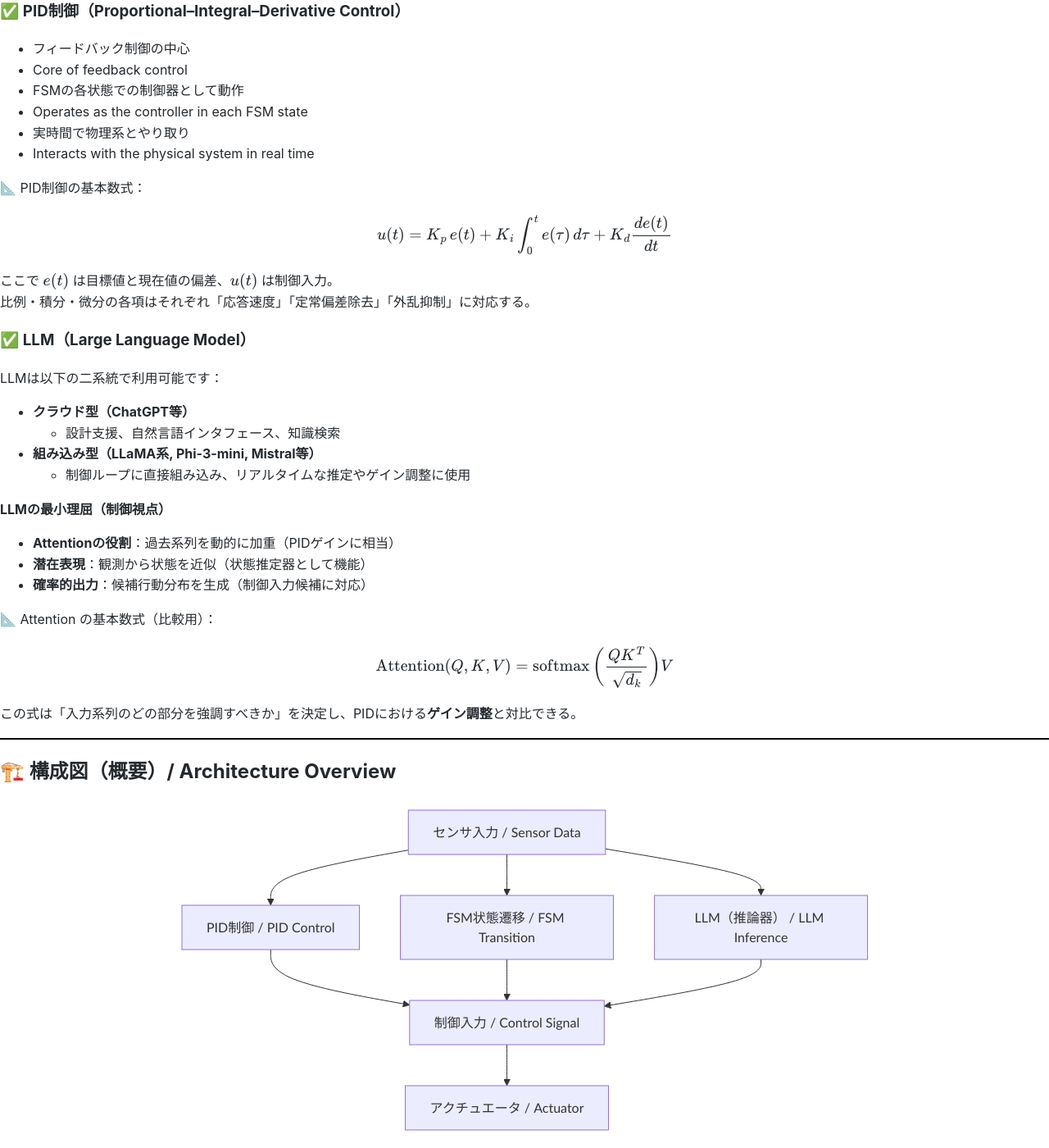
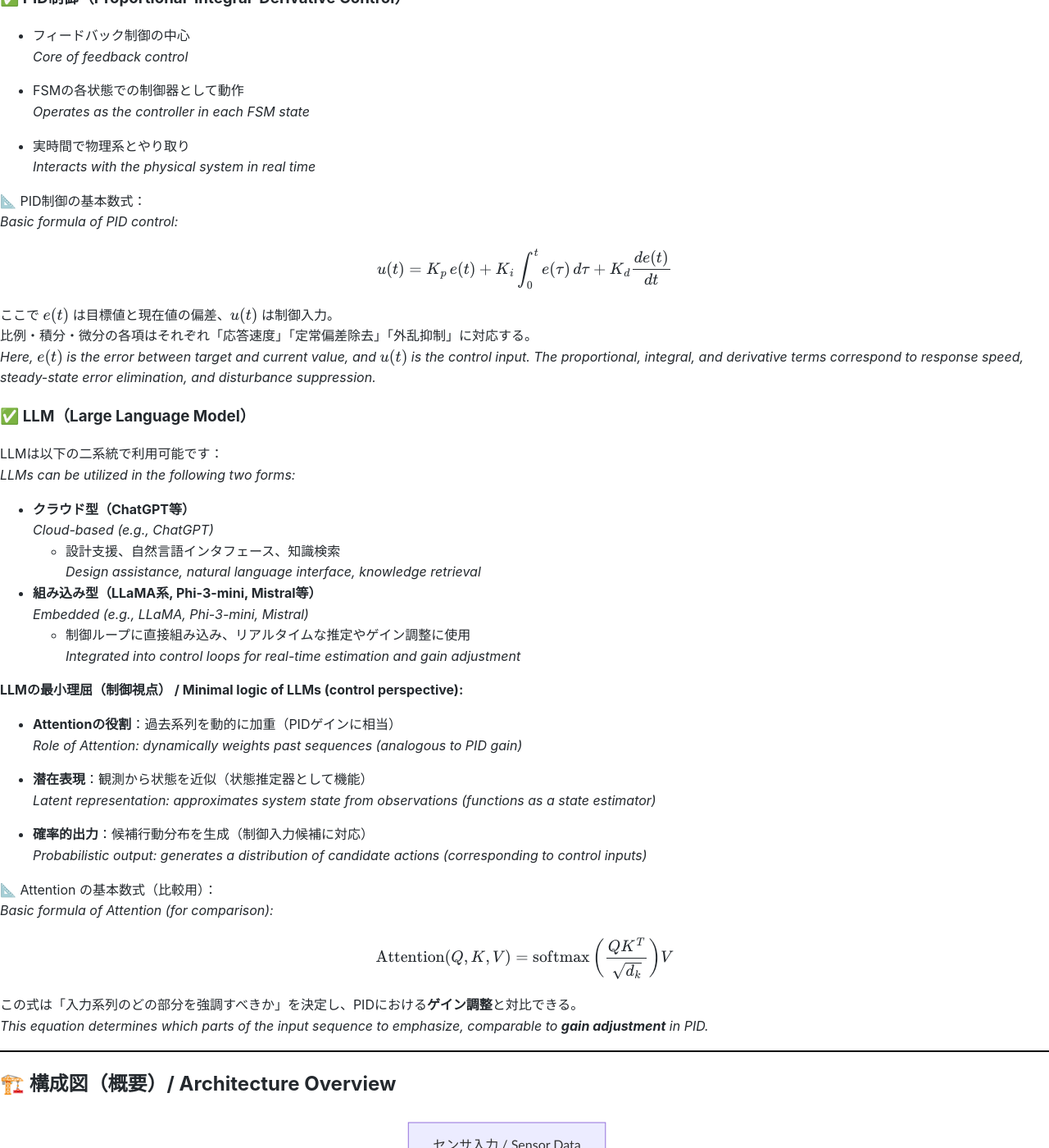
Before and after one commit to Samizo-AITL/EduController, a Jekyll site: the page built from part09_llm_hybrid/theory/01_fsm_pid_llm.md, in a window 1280 px wide and 1400 px high, scrolled down 969 px. Shown: the whole window at 82% size. Built offline with Jekyll 4.4.1, drawn with Linux system fonts in a browser that asks for light colours; some of the changed text lies outside the part shown.

Commit message:
Update 01_fsm_pid_llm.md

```diff
--- a/part09_llm_hybrid/theory/01_fsm_pid_llm.md
+++ b/part09_llm_hybrid/theory/01_fsm_pid_llm.md
@@ -7,28 +7,26 @@ permalink: /part09_llm_hybrid/theory/01_fsm_pid_llm.html
 ---
 
 # 🤖 01. FSM・PID・LLMによるハイブリッド制御（AITL構想）
-**Hybrid Control with FSM, PID, and LLM (AITL Framework)**
+*Hybrid Control with FSM, PID, and LLM (AITL Framework)*
 
 ---
 
 本節では、FSM（本能層）、PID（理性層）、LLM（知性層）という
 **三層構造のハイブリッド制御アーキテクチャ**である「AITL構想」について解説します。
-
-This section explains the **three-layer hybrid control architecture** — FSM (Instinct Layer), PID (Reasoning Layer), and LLM (Intelligence Layer) — known as the **AITL Framework**.
+*This section explains the three-layer hybrid control architecture — FSM (Instinct Layer), PID (Reasoning Layer), and LLM (Intelligence Layer) — known as the AITL Framework.*
 
 ---
 
 ## 🧠 **AITL構想とは？ / What is AITL Framework?**
 
 AITL（Artificial Instinct–Thinking–Language）は、以下の3層構造を持つ制御モデルです：
-
-AITL (Artificial Instinct–Thinking–Language) is a control model with the following three layers:
+*AITL (Artificial Instinct–Thinking–Language) is a control model with the following three layers:*
 
 | **層 / Layer** | **要素 / Element** | **役割 / Role** |
 |----|------|------|
-| **本能層 / Instinct Layer** | FSM（状態機械 / Finite State Machine） | 基本動作やルール実行（ON/OFF制御、フロー制御）<br>Executes basic operations and rules (ON/OFF, flow control) |
-| **理性層 / Reasoning Layer** | PID制御（Proportional–Integral–Derivative） | 物理系の安定・精度を保証する連続制御<br>Ensures stability and precision of physical systems |
-| **知性層 / Intelligence Layer** | LLM（大規模言語モデル / Large Language Model） | 状況判断・例外対応・目的推論・対話<br>Contextual reasoning, exception handling, goal inference, and dialogue |
+| **本能層 / Instinct Layer** | FSM（状態機械 / Finite State Machine） | 基本動作やルール実行（ON/OFF制御、フロー制御）<br>*Executes basic operations and rules (ON/OFF, flow control)* |
+| **理性層 / Reasoning Layer** | PID制御（Proportional–Integral–Derivative） | 物理系の安定・精度を保証する連続制御<br>*Ensures stability and precision of physical systems* |
+| **知性層 / Intelligence Layer** | LLM（大規模言語モデル / Large Language Model） | 状況判断・例外対応・目的推論・対話<br>*Contextual reasoning, exception handling, goal inference, and dialogue* |
 
 ---
 
@@ -37,20 +35,24 @@ AITL (Artificial Instinct–Thinking–Language) is a control model with the fol
 ### ✅ **FSM（状態機械 / Finite State Machine）**
 
 - タスクの流れや状態遷移条件を定義
-- Defines the flow of tasks and state transition conditions
-- 例 / Example：ロボットの「停止 → 前進 → 回避」フロー
-  Robot flow: "Stop → Move Forward → Avoid"
+  *Defines the flow of tasks and state transition conditions*
+
+- 例：ロボットの「停止 → 前進 → 回避」フロー
+  *Example: Robot flow "Stop → Move Forward → Avoid"*
 
 ### ✅ **PID制御（Proportional–Integral–Derivative Control）**
 
 - フィードバック制御の中心
-- Core of feedback control
+  *Core of feedback control*
+
 - FSMの各状態での制御器として動作
-- Operates as the controller in each FSM state
+  *Operates as the controller in each FSM state*
+
 - 実時間で物理系とやり取り
-- Interacts with the physical system in real time
+  *Interacts with the physical system in real time*
 
 📐 PID制御の基本数式：
+*Basic formula of PID control:*
 
 $$
 u(t) = K_p \, e(t) + K_i \int_0^t e(\tau) \, d\tau + K_d \frac{de(t)}{dt}
@@ -58,28 +60,42 @@ $$
 
 ここで $e(t)$ は目標値と現在値の偏差、$u(t)$ は制御入力。
 比例・積分・微分の各項はそれぞれ「応答速度」「定常偏差除去」「外乱抑制」に対応する。
+*Here, $e(t)$ is the error between target and current value, and $u(t)$ is the control input. The proportional, integral, and derivative terms correspond to response speed, steady-state error elimination, and disturbance suppression.*
 
 ### ✅ **LLM（Large Language Model）**
 
 LLMは以下の二系統で利用可能です：
+*LLMs can be utilized in the following two forms:*
 
 - **クラウド型（ChatGPT等）**
+  *Cloud-based (e.g., ChatGPT)*
   - 設計支援、自然言語インタフェース、知識検索
+    *Design assistance, natural language interface, knowledge retrieval*
+
 - **組み込み型（LLaMA系, Phi-3-mini, Mistral等）**
+  *Embedded (e.g., LLaMA, Phi-3-mini, Mistral)*
   - 制御ループに直接組み込み、リアルタイムな推定やゲイン調整に使用
+    *Integrated into control loops for real-time estimation and gain adjustment*
 
-**LLMの最小理屈（制御視点）**
+**LLMの最小理屈（制御視点） / Minimal logic of LLMs (control perspective):**
 - **Attentionの役割**：過去系列を動的に加重（PIDゲインに相当）
+  *Role of Attention: dynamically weights past sequences (analogous to PID gain)*
+
 - **潜在表現**：観測から状態を近似（状態推定器として機能）
+  *Latent representation: approximates system state from observations (functions as a state estimator)*
+
 - **確率的出力**：候補行動分布を生成（制御入力候補に対応）
+  *Probabilistic output: generates a distribution of candidate actions (corresponding to control inputs)*
 
 📐 Attention の基本数式（比較用）：
+*Basic formula of Attention (for comparison):*
 
 $$
 \text{Attention}(Q, K, V) = \text{softmax}\left(\frac{QK^T}{\sqrt{d_k}}\right)V
 $$
 
 この式は「入力系列のどの部分を強調すべきか」を決定し、PIDにおける**ゲイン調整**と対比できる。
+*This equation determines which parts of the input sequence to emphasize, comparable to **gain adjustment** in PID.*
 
 ---
 
@@ -113,20 +129,23 @@ flowchart TB
 ## 💡 **目的と利点 / Purpose and Advantages**
 
 - **FSM** によるルールベースの安定性保持
-  Stability via rule-based FSM control
+  *Stability via rule-based FSM control*
+
 - **PID** による精密な物理制御
-  Precision via continuous PID control
+  *Precision via continuous PID control*
+
 - **LLM** による環境変化・例外対応・新規タスク適応
-  Adaptability to environment changes, exceptions, and new tasks via LLM
+  *Adaptability to environment changes, exceptions, and new tasks via LLM*
+
 - 状況依存の柔軟な**知能制御システム**構築が可能
-  Enables flexible **intelligent control systems** adaptable to context
+  *Enables flexible intelligent control systems adaptable to context*
 
 ---
 
 ## 📁 **次へ / Next**
 
 次節では、具体的な「シナリオ制御とLLM活用」について解説します。
-In the next section, we will discuss **scenario-based control and LLM utilization**.
+*In the next section, we will discuss scenario-based control and LLM utilization.*
 
 📄 [02_scenario_control.md](https://samizo-aitl.github.io/EduController/part09_llm_hybrid/theory/02_scenario_control.html)
 
```
